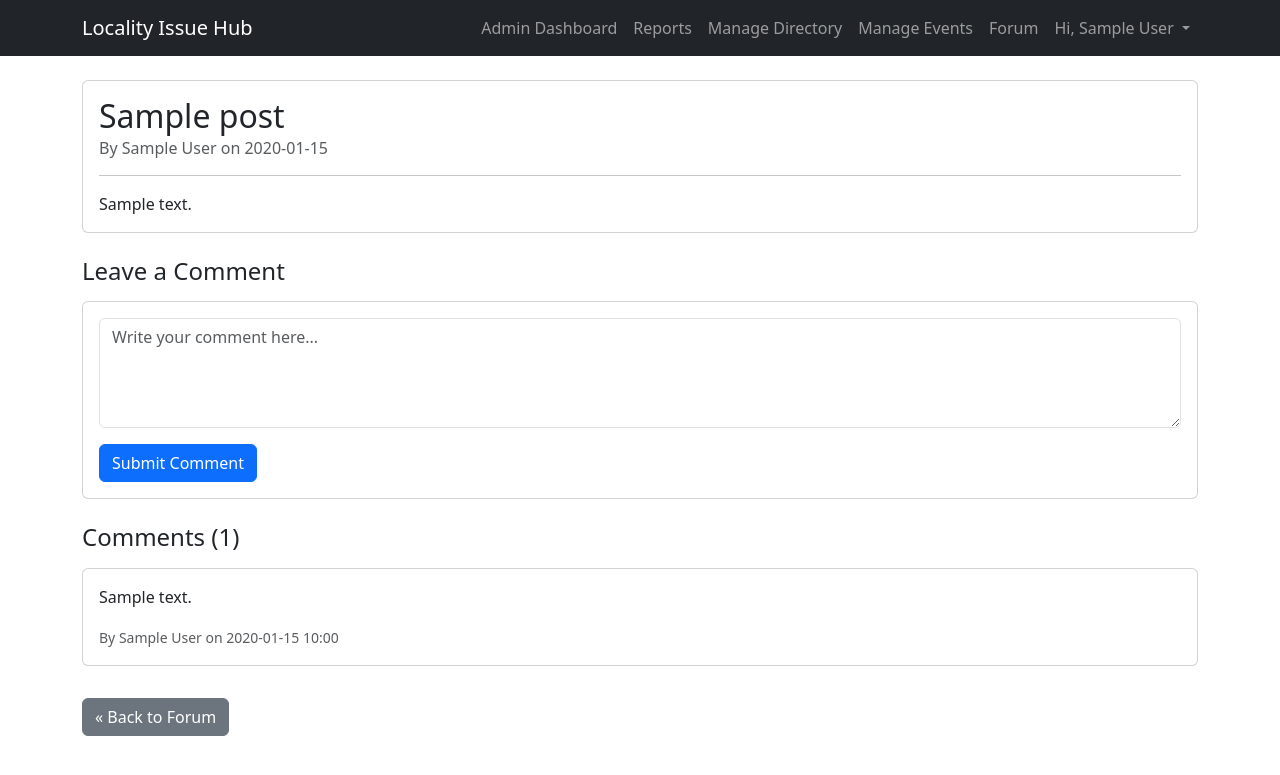
After one commit to aftab-exr/LocalityIssueHub, a Flask app: page /forum/post/1 in a window 1280 px wide. The commit adds this page. Shown: the top 775 px of the page. Run offline with Flask 3, Linux system fonts and the light colour scheme; the visitor is signed in with stand-in values (Sample User, id 1); tables that the repository leaves empty hold one stand-in row (values such as "Sample post").

```diff
--- a/app.py
+++ b/app.py
@@ -1,8 +1,10 @@
 from flask import Flask, render_template, request, redirect, url_for, flash, session
+import os
 from flask_sqlalchemy import SQLAlchemy
 from functools import wraps
-from models import db, User, Complaint, LocalAuthority, ForumPost, ForumComment
+from models import db, User, Complaint, LocalAuthority, ForumPost, ForumComment, Event
 from werkzeug.security import generate_password_hash, check_password_hash
+from werkzeug.utils import secure_filename
 
 app = Flask(__name__)
 
@@ -10,6 +12,10 @@ app = Flask(__name__)
 app.config['SECRET_KEY'] = 'your-very-secret-key-change-this'
 app.config['SQLALCHEMY_DATABASE_URI'] = 'mysql+pymysql://root:@localhost/locality_issue_hub'
 app.config['SQLALCHEMY_TRACK_MODIFICATIONS'] = False
+# --- File Upload Configuration ---
+UPLOAD_FOLDER = os.path.join(app.root_path, 'static/uploads')
+app.config['UPLOAD_FOLDER'] = UPLOAD_FOLDER
+ALLOWED_EXTENSIONS = {'png', 'jpg', 'jpeg'}
 
 # --- Initialize Database ---
 db.init_app(app)
@@ -41,6 +47,10 @@ def admin_required(f):
         return f(*args, **kwargs)
     return decorated_function
 
+# --- Helper Functions ---
+def allowed_file(filename):
+    return '.' in filename and \
+           filename.rsplit('.', 1)[1].lower() in ALLOWED_EXTENSIONS
 # --- Routes ---
 
 @app.route('/')
@@ -72,11 +82,33 @@ def submit_complaint():
     if request.method == 'POST':
         location = request.form.get('location')
         description = request.form.get('description')
+        image_filename = None # Default to None
+
+        # --- Check for image file ---
+        if 'image' in request.files:
+            file = request.files['image']
+
+            # If the user submitted a file and it's valid
+            if file.filename != '' and allowed_file(file.filename):
+                # 1. Create a secure filename
+                filename = secure_filename(file.filename)
+                # 2. Save the file to our /static/uploads folder
+                file.save(os.path.join(app.config['UPLOAD_FOLDER'], filename))
+                # 3. Store just the filename in the database
+                image_filename = filename
+            elif file.filename != '':
+                # User uploaded a file, but it's the wrong type
+                flash('Invalid file type. Only PNG, JPG, and JPEG are allowed.', 'danger')
+                return redirect(request.url)
+
+        # --- Create the new complaint with the image filename ---
         new_complaint = Complaint(
             location=location,
             description=description,
-            user_id=session['user_id']
+            user_id=session['user_id'],
+            image_filename=image_filename # Add the filename here
         )
+
         try:
             db.session.add(new_complaint)
             db.session.commit()
@@ -86,6 +118,7 @@ def submit_complaint():
             db.session.rollback()
             flash(f'An error occurred: {e}', 'danger')
             return redirect(url_for('submit_complaint'))
+
     return render_template('submit_complaint.html')
 
 # --- Admin Dashboard Route ---
@@ -228,16 +261,111 @@ def directory():
     return render_template('directory.html', contacts=all_contacts)
 
 
-# --- NEW: Forum Homepage (Placeholder) ---
+# --- UPDATED: Forum Homepage ---
 @app.route('/forum')
 @login_required
 def forum():
     """
-    Displays the main forum page (placeholder).
+    Displays the main forum page with a list of all posts.
     """
-    # We will build this page in the next step
-    # For now, it just shows text
-    return render_template('forum.html') # We will create this file next
+    # Query the database for all posts, ordering by the newest first
+    all_posts = ForumPost.query.order_by(ForumPost.date_posted.desc()).all()
+
+    # Pass the list of posts to the template
+    return render_template('forum.html', posts=all_posts)
+# --- NEW: Create Post Route ---
+@app.route('/forum/new_post', methods=['GET', 'POST'])
+@login_required
+def create_post():
+    """
+    Handles creating a new forum post.
+    GET: Shows the create post form.
+    POST: Handles the form submission and saves to the DB.
+    """
+    if request.method == 'POST':
+        title = request.form.get('title')
+        content = request.form.get('content')
+
+        if not title or not content:
+            flash('Title and content are required.', 'danger')
+            return redirect(url_for('create_post'))
+
+        # Create a new post object
+        new_post = ForumPost(
+            title=title,
+            content=content,
+            user_id=session['user_id'] # Assign to the logged-in user
+        )
+
+        try:
+            db.session.add(new_post)
+            db.session.commit()
+            flash('Post created successfully!', 'success')
+            return redirect(url_for('forum')) # Redirect back to the main forum page
+        except Exception as e:
+            db.session.rollback()
+            flash(f'An error occurred: {e}', 'danger')
+
+    # If it's a GET request, just show the form
+    return render_template('create_post.html')
+
+# --- NEW: Post Detail Page (View Post & Add Comment) ---
+@app.route('/forum/post/<int:post_id>', methods=['GET', 'POST'])
+@login_required
+def post_detail(post_id):
+    """
+    GET: Shows a single post and all its comments.
+    POST: Handles adding a new comment to that post.
+    """
+    # Find the post by its ID, or return a 404 error
+    post = ForumPost.query.get_or_404(post_id)
+
+    if request.method == 'POST':
+        # This is an "Add Comment" submission
+        content = request.form.get('content')
+
+        if not content:
+            flash('Comment content cannot be empty.', 'danger')
+        else:
+            new_comment = ForumComment(
+                content=content,
+                user_id=session['user_id'], # Logged-in user
+                post_id=post.post_id        # This specific post
+            )
+            try:
+                db.session.add(new_comment)
+                db.session.commit()
+                flash('Comment added successfully!', 'success')
+            except Exception as e:
+                db.session.rollback()
+                flash(f'An error occurred: {e}', 'danger')
+
+        # Redirect back to the same page (refreshes the comment list)
+        return redirect(url_for('post_detail', post_id=post.post_id))
+
+    # If it's a GET request, just show the post and its comments
+    return render_template('post_detail.html', post=post)
+
+# --- NEW: Event Calendar (Public Page) ---
+@app.route('/events')
+@login_required
+def events_calendar():
+    """
+    Displays the public event calendar.
+    """
+    # Placeholder
+    return render_template('events_calendar.html') # We will create this
+
+# --- NEW: Admin Event Management ---
+@app.route('/admin/events', methods=['GET', 'POST'])
+@admin_required
+def admin_events():
+    """
+    Admin page to add and delete events.
+    """
+    # Placeholder
+    return render_template('admin_events.html') # We will create this
+
 
 # --- Authentication Routes ---
 
--- a/templates/base.html
+++ b/templates/base.html
@@ -30,12 +30,18 @@
                     <li class="nav-item">
                         <a class="nav-link" href="{{ url_for('admin_directory') }}">Manage Directory</a>
                     </li>
+                    <li class="nav-item">
+                        <a class="nav-link" href="{{ url_for('admin_events') }}">Manage Events</a>
+                    </li>
                     {% else %}
                     <li class="nav-item">
                         <a class="nav-link" href="{{ url_for('dashboard') }}">My Dashboard</a>
                     </li>
                     <li class="nav-item">
                         <a class="nav-link" href="{{ url_for('directory') }}">Directory</a>
+                    </li>
+                    <li class="nav-item">
+                        <a class="nav-link" href="{{ url_for('events_calendar') }}">Events</a>
                     </li>
                     {% endif %}
                     <li class="nav-item">
--- /dev/null
+++ b/templates/post_detail.html
@@ -0,0 +1,48 @@
+{% extends "base.html" %}
+
+{% block title %}{{ post.title }}{% endblock %}
+
+{% block content %}
+<div class="card mb-4">
+    <div class="card-body">
+        <h2 class="card-title">{{ post.title }}</h2>
+        <h6 class="card-subtitle mb-2 text-muted">
+            By {{ post.author.name }} on {{ post.date_posted.strftime('%Y-%m-%d') }}
+        </h6>
+        <hr>
+        <p class="card-text" style="white-space: pre-wrap;">{{ post.content }}</p>
+    </div>
+</div>
+
+<h4 class="mb-3">Leave a Comment</h4>
+<div class="card mb-4">
+    <div class="card-body">
+        <form method="POST" action="{{ url_for('post_detail', post_id=post.post_id) }}">
+            <div class="mb-3">
+                <textarea class="form-control" id="content" name="content" rows="4"
+                    placeholder="Write your comment here..." required></textarea>
+            </div>
+            <button type="submit" class="btn btn-primary">Submit Comment</button>
+        </form>
+    </div>
+</div>
+
+<h4 class="mb-3">Comments ({{ post.comments|length }})</h4>
+{% if post.comments %}
+{% for comment in post.comments %}
+<div class="card mb-3">
+    <div class="card-body">
+        <p style="white-space: pre-wrap;">{{ comment.content }}</p>
+        <small class="text-muted">
+            By {{ comment.author.name }} on {{ comment.date_posted.strftime('%Y-%m-%d %H:%M') }}
+        </small>
+    </div>
+</div>
+{% endfor %}
+{% else %}
+<p class="text-muted">No comments yet. Be the first to respond!</p>
+{% endif %}
+
+<a href="{{ url_for('forum') }}" class="btn btn-secondary mt-3">&laquo; Back to Forum</a>
+
+{% endblock %}
```
Also changed, not shown: models.py (+21 -7 lines), templates/admin_dashboard.html (+12 -1 lines), templates/admin_events.html (added, +8 -0 lines), templates/create_post.html (added, +24 -0 lines), templates/dashboard.html (+11 -0 lines), templates/events_calendar.html (added, +8 -0 lines), templates/forum.html (+22 -5 lines), templates/submit_complaint.html (+10 -1 lines), static/uploads/Screenshot_1.png (added).
